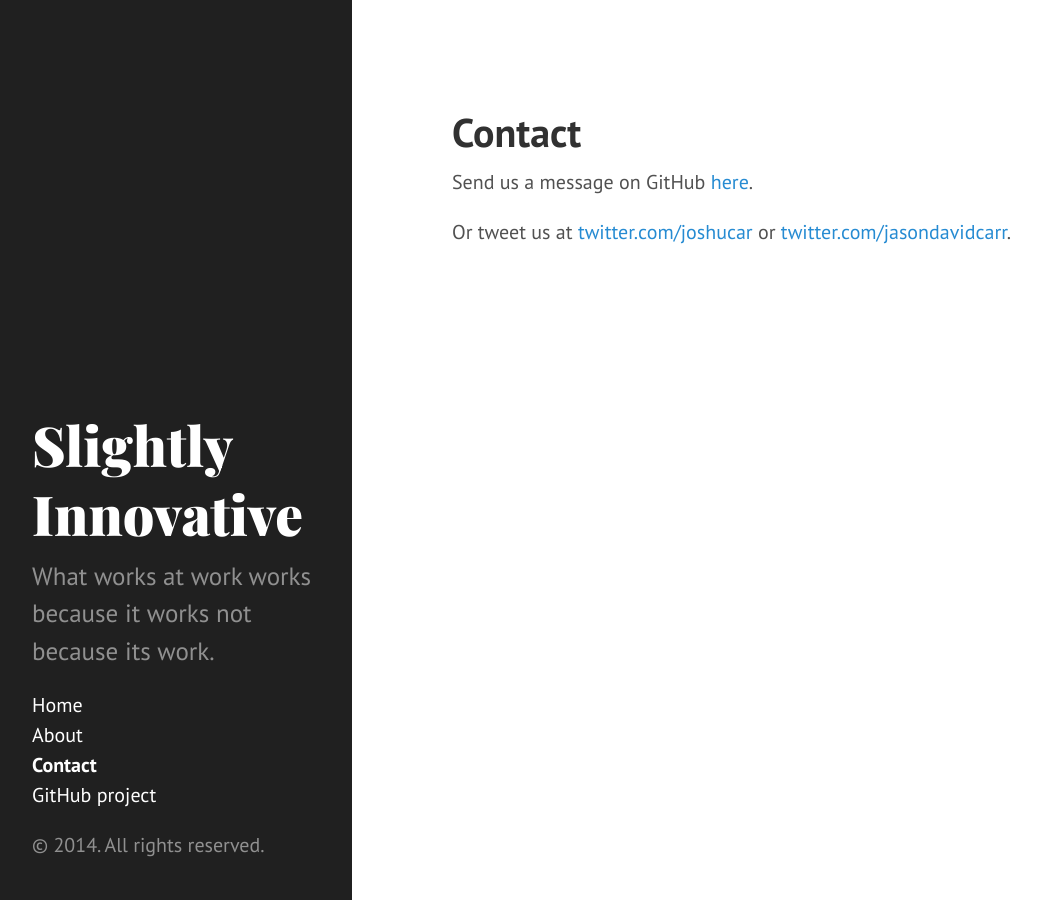
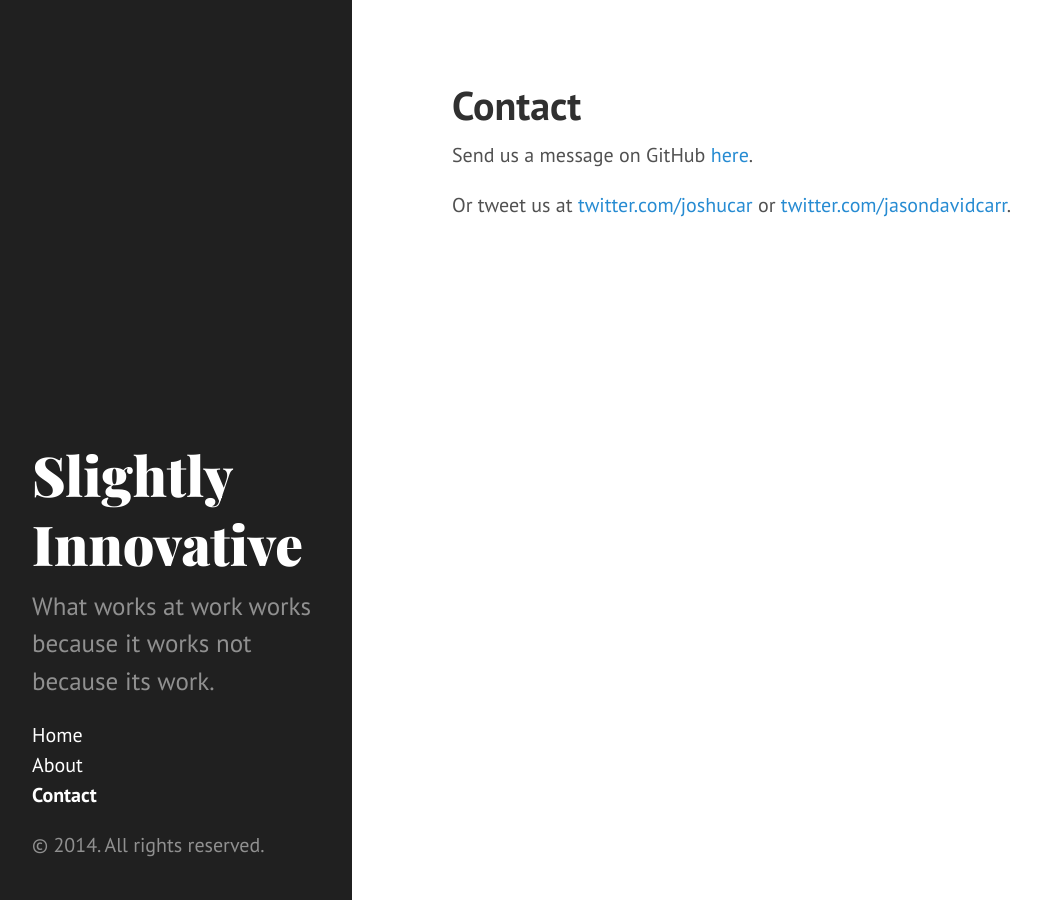
Before and after one commit to lcates/perbyte.github.io, a Jekyll site: the page built from contact.md, in a window 1280 px wide. Shown: the whole page, without its empty margins (8-1049 px from the left). Built offline with Jekyll 4.4.1, drawn with Linux system fonts in a browser that asks for light colours; Markdown is read by kramdown in place of the engine named in the settings.

Commit message:
Style cleanups, wasn't using Hyde everywhere

```diff
--- a/_includes/sidebar.html
+++ b/_includes/sidebar.html
@@ -25,8 +25,6 @@
           {% endif %}
         {% endif %}
       {% endfor %}
-
-      <li class="sidebar-nav-item"><a href="{{ site.github.repo }}">GitHub project</a></li>
     </ul>
 
     <p>&copy; {{ site.time | date: '%Y' }}. All rights reserved.</p>
--- a/_layouts/default.html
+++ b/_layouts/default.html
@@ -1,7 +1,7 @@
 <!DOCTYPE html>
 <html lang="en-us">
 {% include head.html %}
-<body class="">
+<body>
   {% include sidebar.html %}
   <div class="content container" role="main">
     {{ content }}
--- a/_layouts/page.html
+++ b/_layouts/page.html
@@ -1,14 +1,13 @@
 ---
 layout: default
 ---
-<div class="post">
 
-  <header class="post-header">
-    <h1>{{ page.title }}</h1>
+<div class="page">
+  <header>
+    <h1 class="page-title">{{ page.title }}</h1>
   </header>
 
-  <article class="post-content">
-  {{ content }}
+  <article>
+    {{ content }}
   </article>
-
 </div>
--- a/_layouts/post.html
+++ b/_layouts/post.html
@@ -2,12 +2,12 @@
 layout: default
 ---
 <div class="post">
-    <header class="post-header">
+    <header>
         <h1 class="post-title">{{ page.title }}</h1>
         <time class="post-date" datetime="{{ page.date | date_to_xmlschema }}">{{ page.date | date: date_to_string }}</time>
         {% if page.author %} &bull; {{ page.author }}{% endif %}
     </header>
-    <article class="post-content">
+    <article>
         {{ content }}
     </article>
 </div>
```
